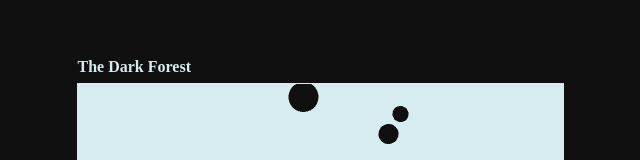
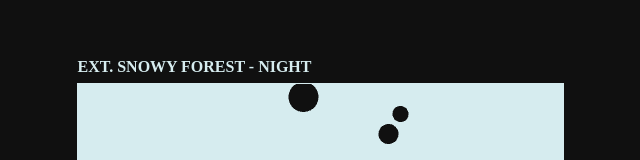
Before and after one commit to benrosen/dark-forest, a website with bundled scripts: page client/src/index.html in a window 1280 px wide. Shown: the part 183-343 px from the top of the page, without its empty margins (320-960 px from the left). Built offline with nearby package versions, Linux system fonts and the light colour scheme.

Commit message:
change heading text to scene description

```diff
--- a/client/src/index.html
+++ b/client/src/index.html
@@ -10,7 +10,7 @@
   <body>
     <div id="container">
       <div id="contained">
-        <h1>The Dark Forest</h1>
+          <h1>EXT. SNOWY FOREST - NIGHT</h1>
         <div id="game"></div>
       </div>
     </div>
```
